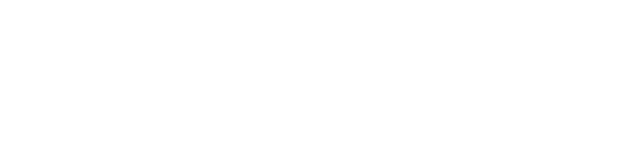
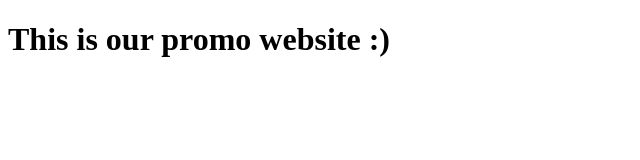
Before and after one commit to jiyoon21/task_organizer, a plain HTML site: page index.html in a window 1280 px wide. Shown: the whole page, without its empty margins (0-640 px from the left). Drawn offline with Linux system fonts and the light colour scheme.

Commit message:
Second update
We have updated content on our website

```diff
--- a/index.html
+++ b/index.html
@@ -10,6 +10,6 @@
     <script src=""></script>
 </head>
 <body>
-
+<h1>This is our promo website :)</h1>
 </body>
 </html>
```
